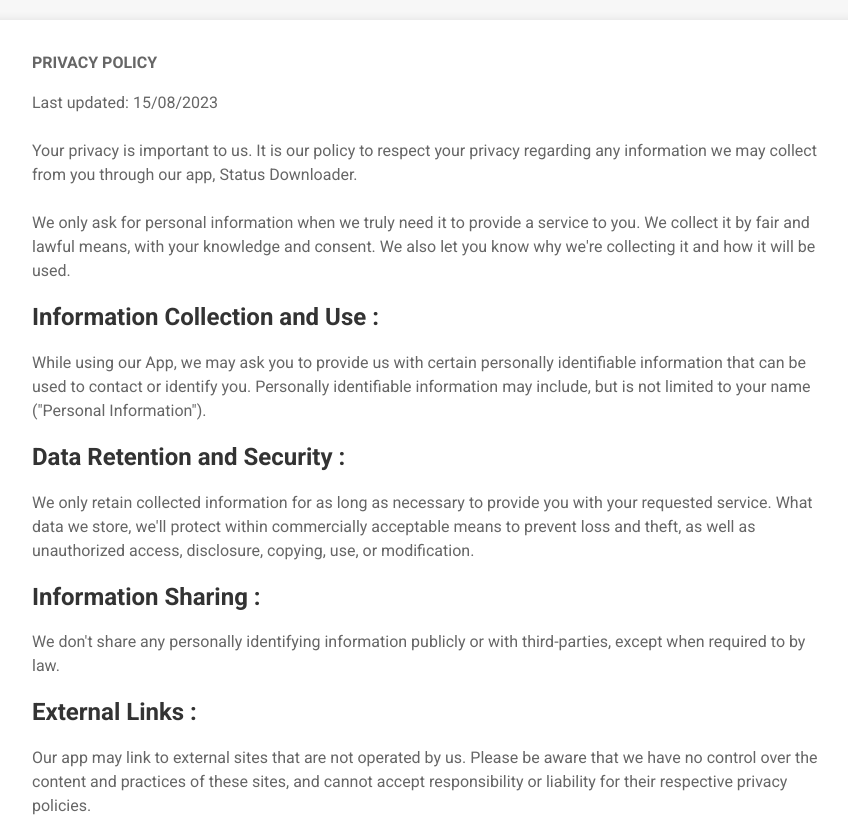
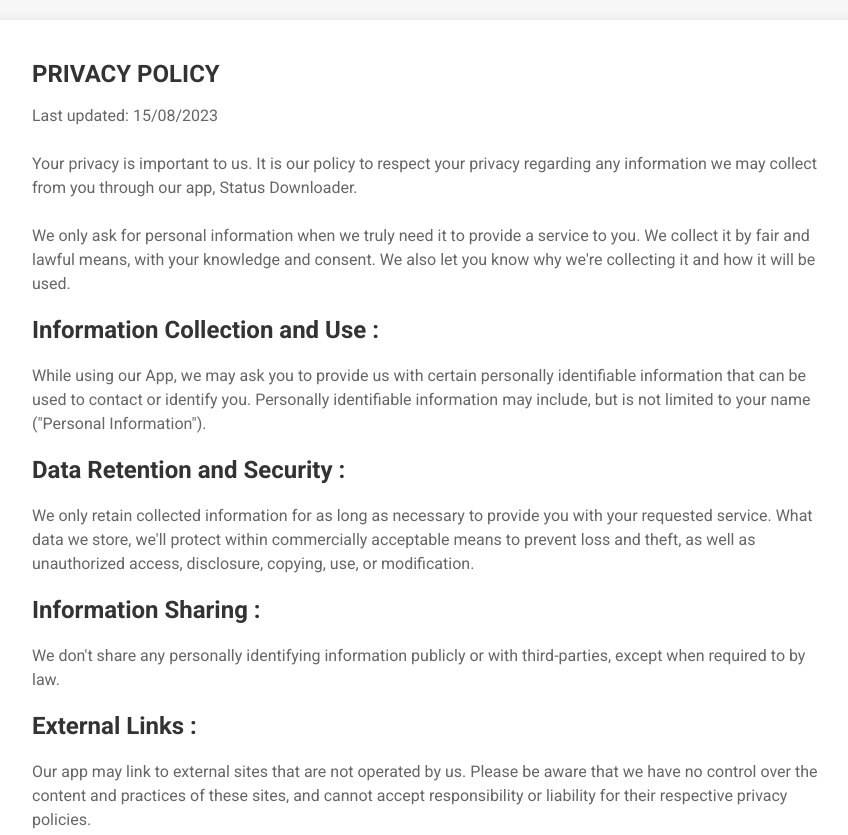
Before and after one commit to Rohitbarate/status-saver-privacy-policy, a plain HTML site: page index.html in a window 1280 px wide. Shown: the top 835 px of the page, without its empty margins (208-1056 px from the left). Drawn offline with Linux system fonts and the light colour scheme.

Commit message:
Update index.html

```diff
--- a/index.html
+++ b/index.html
@@ -57,7 +57,7 @@
 <body>
   <div class="container">
     <div class="inner-container">
-      <h1 class="text">PRIVACY POLICY</h1>
+      <h1 class="title">PRIVACY POLICY</h1>
       <p class="text">
         Last updated: 15/08/2023<br /><br />
         Your privacy is important to us. It is our policy to respect your privacy regarding any information we may collect from you through our app, Status Downloader.<br /><br />
```
